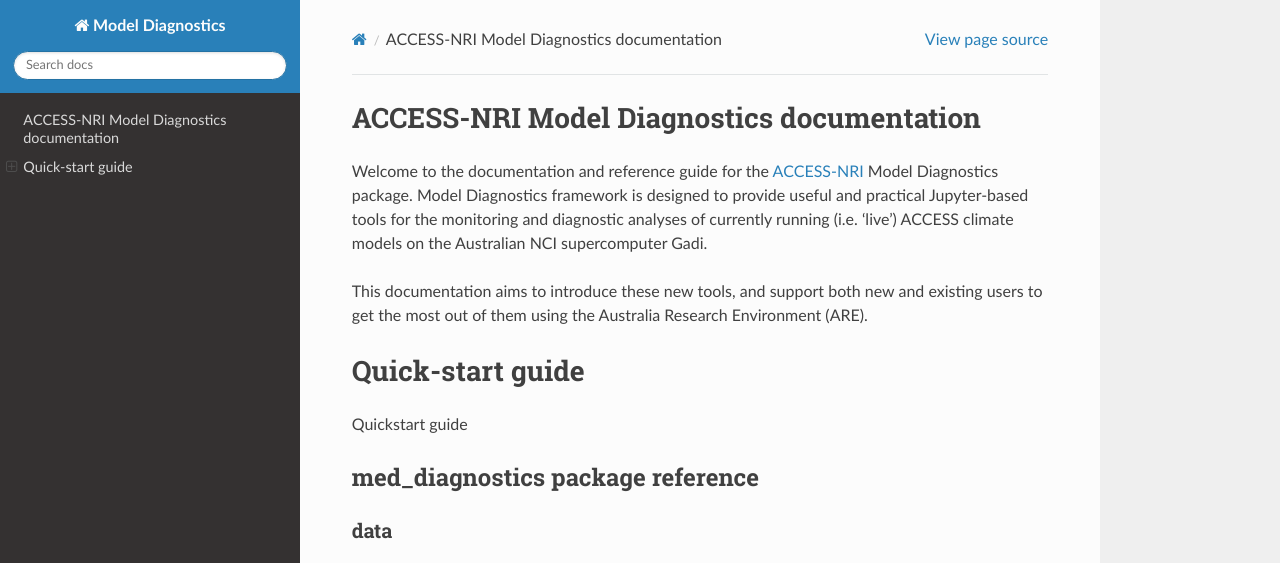
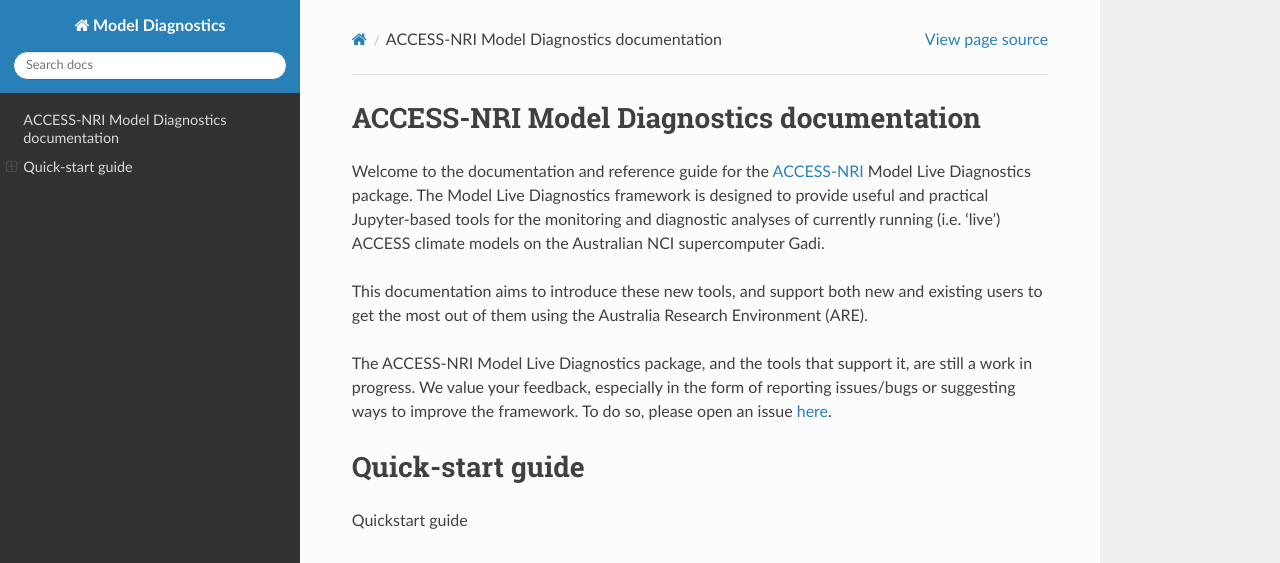
Before and after one commit to ACCESS-NRI/MED-live-diagnostics, a Sphinx documentation site: the page built from docs/index.rst, in a window 1280 px wide and 900 px high, cut to the strip 0-563 px from the top of the window. Built offline with Sphinx 7.4.7 and the Read the Docs theme 2.0.0, drawn with Linux system fonts in a browser that asks for light colours.

Commit message:
Update index.rst

```diff
--- a/docs/index.rst
+++ b/docs/index.rst
@@ -5,9 +5,11 @@
 
 ACCESS-NRI Model Diagnostics documentation
 =============================================
-Welcome to the documentation and reference guide for the `ACCESS-NRI <https://www.access-nri.org.au/>`_ Model Diagnostics package. Model Diagnostics framework is designed to provide useful and practical Jupyter-based tools for the monitoring and diagnostic analyses of currently running (i.e. 'live') ACCESS climate models on the Australian NCI supercomputer Gadi.
+Welcome to the documentation and reference guide for the `ACCESS-NRI <https://www.access-nri.org.au/>`_ Model Live Diagnostics package. The Model Live Diagnostics framework is designed to provide useful and practical Jupyter-based tools for the monitoring and diagnostic analyses of currently running (i.e. 'live') ACCESS climate models on the Australian NCI supercomputer Gadi.
 
 This documentation aims to introduce these new tools, and support both new and existing users to get the most out of them using the Australia Research Environment (ARE).
+
+The ACCESS-NRI Model Live Diagnostics package, and the tools that support it, are still a work in progress. We value your feedback, especially in the form of reporting issues/bugs or suggesting ways to improve the framework. To do so, please open an issue `here <https://github.com/ACCESS-NRI/MED-live-diagnostics/issues>`_.
 
 .. toctree::
    :maxdepth: 2
```
